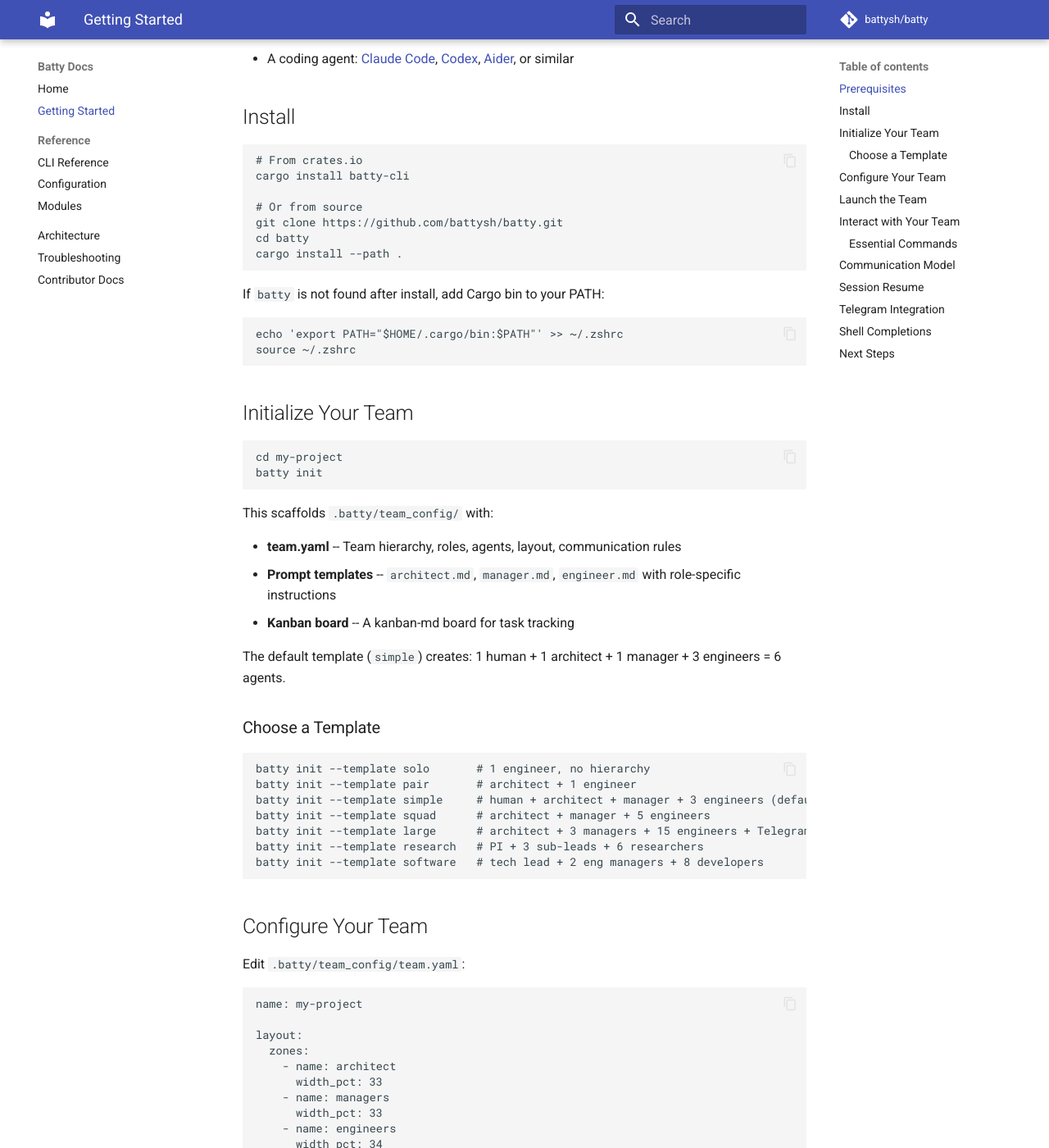
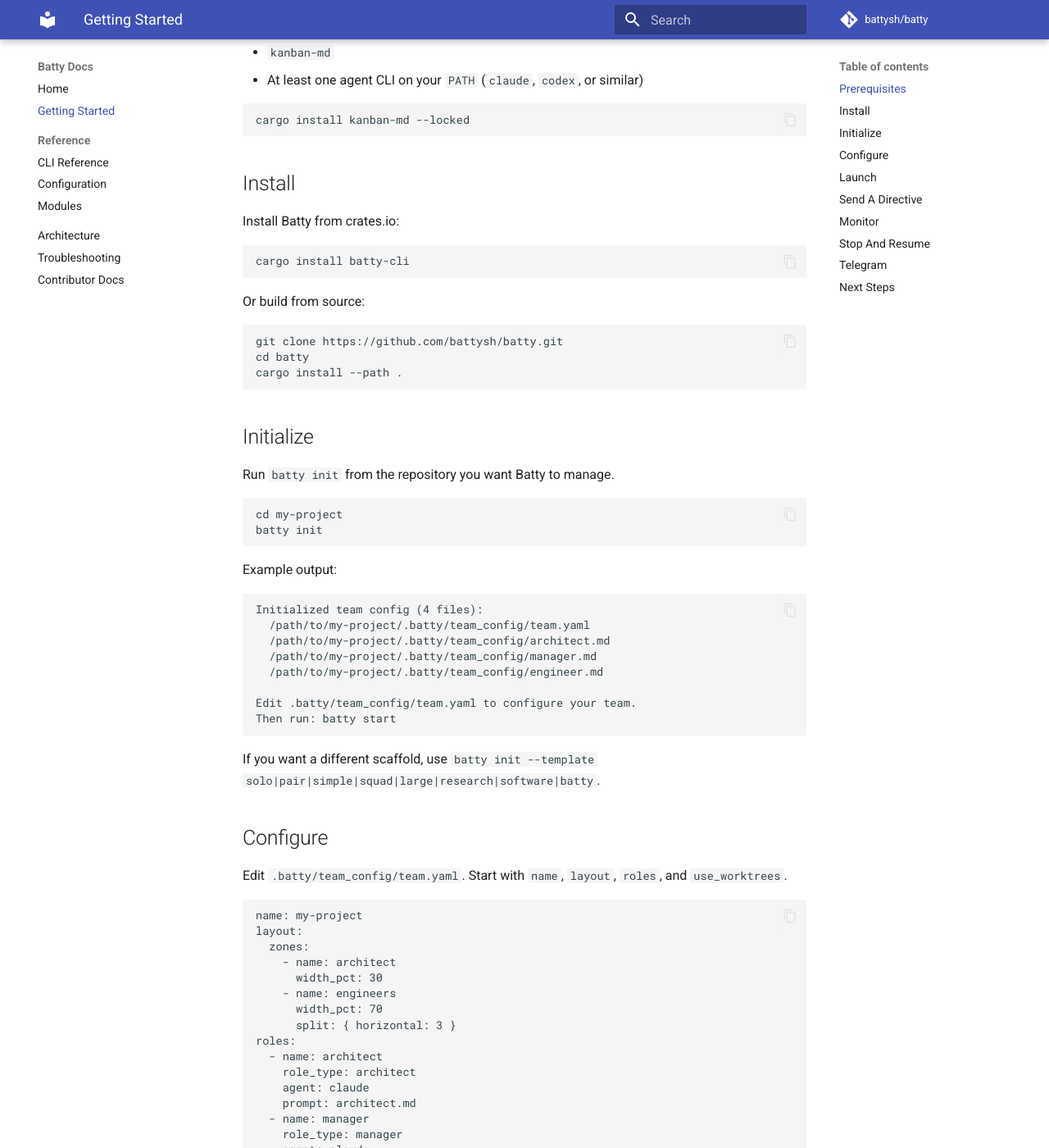
Before and after one commit to battysh/batty, an MkDocs documentation site: the page built from docs/getting-started.md, in a window 1280 px wide and 1400 px high, scrolled down 338 px. Shown: the whole window at 82% size. Built offline with MkDocs 1.6.1 and Material for MkDocs 9.7.7, drawn with Linux system fonts in a browser that asks for light colours; comment, search, counter and statistics services are not loaded; some of the changed text lies outside the part shown.

Commit message:
docs: rewrite getting started guide

````diff
--- a/docs/getting-started.md
+++ b/docs/getting-started.md
@@ -1,210 +1,165 @@
 # Getting Started
 
-Get a Batty agent team running in your project in under 5 minutes.
-
+Use this guide to install Batty, create a team config, launch a tmux session, send the first directive, and stop or resume the team.
 ## Prerequisites
-
-- **Rust** toolchain (stable, >= 1.85)
-- **tmux** >= 3.1 (recommended >= 3.2)
-- **kanban-md** CLI: `cargo install kanban-md --locked`
-- A coding agent: [Claude Code](https://docs.anthropic.com/en/docs/claude-code), [Codex](https://github.com/openai/codex), [Aider](https://aider.chat), or similar
-
+- Rust 1.85+
+- `tmux`
+- `kanban-md`
+- At least one agent CLI on your `PATH` (`claude`, `codex`, or similar)
+```sh
+cargo install kanban-md --locked
+```
 ## Install
-
+Install Batty from crates.io:
 ```sh
-# From crates.io
 cargo install batty-cli
-
-# Or from source
+```
+Or build from source:
+```sh
 git clone https://github.com/battysh/batty.git
 cd batty
 cargo install --path .
 ```
-
-If `batty` is not found after install, add Cargo bin to your PATH:
-
-```sh
-echo 'export PATH="$HOME/.cargo/bin:$PATH"' >> ~/.zshrc
-source ~/.zshrc
-```
-
-## Initialize Your Team
-
+## Initialize
+Run `batty init` from the repository you want Batty to manage.
 ```sh
 cd my-project
 batty init
 ```
+Example output:
+```text
+Initialized team config (4 files):
+  /path/to/my-project/.batty/team_config/team.yaml
+  /path/to/my-project/.batty/team_config/architect.md
+  /path/to/my-project/.batty/team_config/manager.md
+  /path/to/my-project/.batty/team_config/engineer.md
 
-This scaffolds `.batty/team_config/` with:
-
-- **team.yaml** -- Team hierarchy, roles, agents, layout, communication rules
-- **Prompt templates** -- `architect.md`, `manager.md`, `engineer.md` with role-specific instructions
-- **Kanban board** -- A kanban-md board for task tracking
-
-The default template (`simple`) creates: 1 human + 1 architect + 1 manager + 3 engineers = 6 agents.
-
-### Choose a Template
-
-```sh
-batty init --template solo       # 1 engineer, no hierarchy
-batty init --template pair       # architect + 1 engineer
-batty init --template simple     # human + architect + manager + 3 engineers (default)
-batty init --template squad      # architect + manager + 5 engineers
-batty init --template large      # architect + 3 managers + 15 engineers + Telegram
-batty init --template research   # PI + 3 sub-leads + 6 researchers
-batty init --template software   # tech lead + 2 eng managers + 8 developers
+Edit .batty/team_config/team.yaml to configure your team.
+Then run: batty start
 ```
-
-## Configure Your Team
-
-Edit `.batty/team_config/team.yaml`:
+If you want a different scaffold, use `batty init --template solo|pair|simple|squad|large|research|software|batty`.
+## Configure
+Edit `.batty/team_config/team.yaml`. Start with `name`, `layout`, `roles`, and `use_worktrees`.
 
 ```yaml
 name: my-project
-
 layout:
   zones:
     - name: architect
-      width_pct: 33
-    - name: managers
-      width_pct: 33
+      width_pct: 30
     - name: engineers
-      width_pct: 34
+      width_pct: 70
       split: { horizontal: 3 }
-
 roles:
-  - name: human
-    role_type: user
-    channel: telegram
-    channel_config:
-      target: "<your-telegram-chat-id>"
-      provider: openclaw
-    talks_to: [architect]
-
   - name: architect
     role_type: architect
     agent: claude
-    instances: 1
     prompt: architect.md
-    talks_to: [human, manager]
-
   - name: manager
     role_type: manager
     agent: claude
-    instances: 1
     prompt: manager.md
-    talks_to: [architect, engineer]
-
   - name: engineer
     role_type: engineer
     agent: codex
     instances: 3
     prompt: engineer.md
-    talks_to: [manager]
     use_worktrees: true
 ```
-
-Validate before launching:
-
+Validate before you start:
 ```sh
 batty validate
 ```
-
-If you add a `human` role, the ACL must be symmetric: `human.talks_to` must include the architect or lead, and that role's `talks_to` must include `human`. A Telegram channel config only defines transport.
-
-## Launch the Team
-
+Example output:
+```text
+Config: /path/to/my-project/.batty/team_config/team.yaml
+Team: my-project
+Roles: 3
+Total members: 5
+Valid.
+```
+## Launch
+Start the daemon and attach to tmux immediately:
 ```sh
 batty start --attach
 ```
+`batty start --attach` opens tmux instead of printing a summary. Expect something like:
 
-A tmux session opens with each agent in its own pane. The background daemon:
+```text
+┌ architect ─────────────┬ manager ───────────────┬ eng-1-1 ───────────────┐
+│ role prompt loaded     │ role prompt loaded     │ codex/claude starting  │
+│ waiting for directive  │ waiting for architect  │ waiting for assignment  │
+├────────────────────────┼────────────────────────┼ eng-1-2 ───────────────┤
+│                        │                        │ waiting for assignment  │
+├────────────────────────┼────────────────────────┼ eng-1-3 ───────────────┤
+│                        │                        │ waiting for assignment  │
+└────────────────────────┴────────────────────────┴─────────────────────────┘
+```
+## Send A Directive
+From another shell, send the architect the first goal:
+```sh
+batty send architect "Implement a small JSON API with auth and tests."
+```
+Example output:
+```text
+Message queued for architect.
+```
+## Monitor
+Check the team without attaching:
+```sh
+batty status
+```
+Example output:
+```text
+Team: my-project
+Session: batty-my-project (running)
 
-- Spawns each agent with its prompt template
-- Creates git worktrees for engineers (if `use_worktrees: true`)
-- Monitors agent output
-- Routes messages between roles
-- Runs periodic standups
-- Emits structured events to `events.jsonl`
-
-## Interact with Your Team
-
-Send the architect a project goal:
+MEMBER               ROLE         AGENT      REPORTS TO
+--------------------------------------------------------------
+architect            architect    claude     -
+manager              manager      claude     architect
+eng-1-1              engineer     codex      manager
+eng-1-2              engineer     codex      manager
+eng-1-3              engineer     codex      manager
+```
+Use these while the team runs:
 
 ```sh
-batty send architect "Build a REST API for user management with JWT auth"
+batty attach
+batty inbox architect
+batty board
 ```
+If a member has queued messages, `batty inbox architect` looks like:
 
-The architect plans, sends directives to the manager, who creates tasks and assigns them to engineers.
-
-### Essential Commands
+```text
+STATUS   FROM         TYPE         ID       BODY
+------------------------------------------------------------------------
+pending  human        send         a1b2c3d4 Implement a small JSON API with auth...
+```
+## Stop And Resume
+Stop the daemon and tmux session:
+```sh
+batty stop
+```
+Example output:
+```text
+Team session stopped.
+```
+The next `batty start` resumes agent sessions from the last stop:
 
 ```sh
-batty start --attach           # start team and attach to tmux
-batty attach                   # reattach to running session
-batty stop                     # stop daemon and kill session (resume marker saved)
-batty start                    # restart — agents resume previous sessions
-
-batty send architect "msg"     # send message to a role
-batty assign eng-1-1 "task"    # assign task to an engineer
-batty inbox architect          # list messages for a member
-batty read architect abc123    # read a specific message
-batty ack architect abc123     # mark message as delivered
-
-batty status                   # show all members and states
-batty status --json            # machine-readable status
-batty board                    # open kanban board TUI
-batty config                   # show resolved configuration
-
-batty merge eng-1-1            # merge engineer's worktree into main
+batty start
 ```
-
-## Communication Model
-
-Agents communicate through Maildir-based inboxes in `.batty/inboxes/`. The `talks_to` field in team.yaml controls who can message whom:
-
+Example output:
+```text
+Team session started: batty-my-project
+Run `batty attach` to connect.
 ```
-Human -> Architect -> Manager -> Engineers
-                   <-         <-
-```
-
-- **Human** can message anyone (via `batty send` from outside tmux)
-- **Architect** talks to managers (strategic directives)
-- **Manager** talks to architect (status) and engineers (task assignments)
-- **Engineers** talk to their manager (progress, questions)
-
-Agents send messages with `batty send <role> "<message>"` and check their inbox with `batty inbox <name>`.
-
-## Session Resume
-
-When you run `batty stop`, Batty saves a resume marker. The next `batty start` detects it and launches agents with session continuation (`claude --continue`, `codex resume --last`). Agent context is preserved across stop/start cycles.
-
-## Telegram Integration
-
-For remote monitoring via Telegram, add a `user` role with `channel: telegram` to your team.yaml, then run:
-
+## Telegram
+If you want a human endpoint over Telegram, add a `user` role with `channel: telegram`, then run:
 ```sh
 batty telegram
 ```
-
-The interactive wizard configures your bot token and chat ID. You can then send messages to the architect from your phone.
-
-## Shell Completions
-
-```sh
-# zsh
-batty completions zsh > "${HOME}/.zsh/completions/_batty"
-
-# bash
-batty completions bash > "${HOME}/.local/share/bash-completion/completions/batty"
-
-# fish
-batty completions fish > "${HOME}/.config/fish/completions/batty.fish"
-```
-
 ## Next Steps
-
-- [CLI Reference](reference/cli.md) -- Full command documentation
-- [Configuration Reference](reference/config.md) -- All team.yaml options
-- [Architecture](architecture.md) -- How the daemon and message routing work
-- [Troubleshooting](troubleshooting.md) -- Common issues and fixes
+- [Configuration Reference](reference/config.md)
+- [CLI Reference](reference/cli.md)
````
